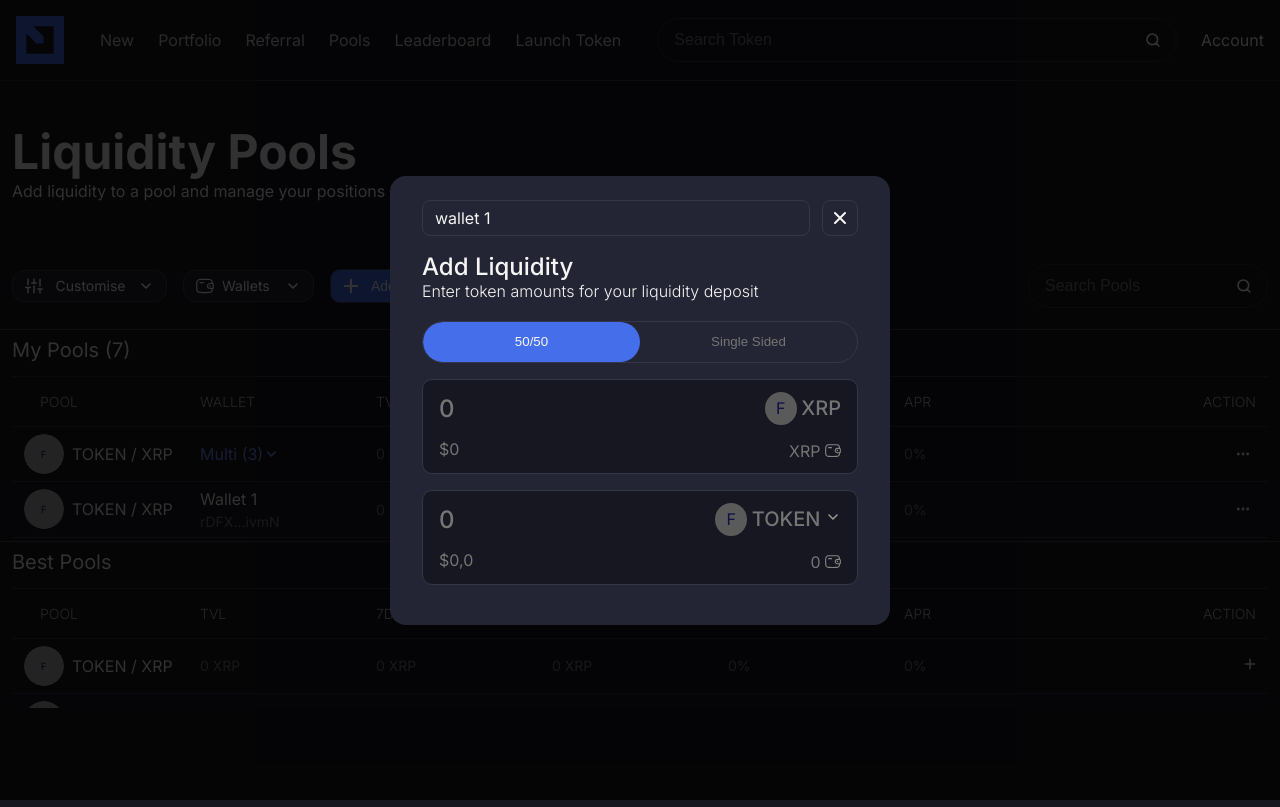
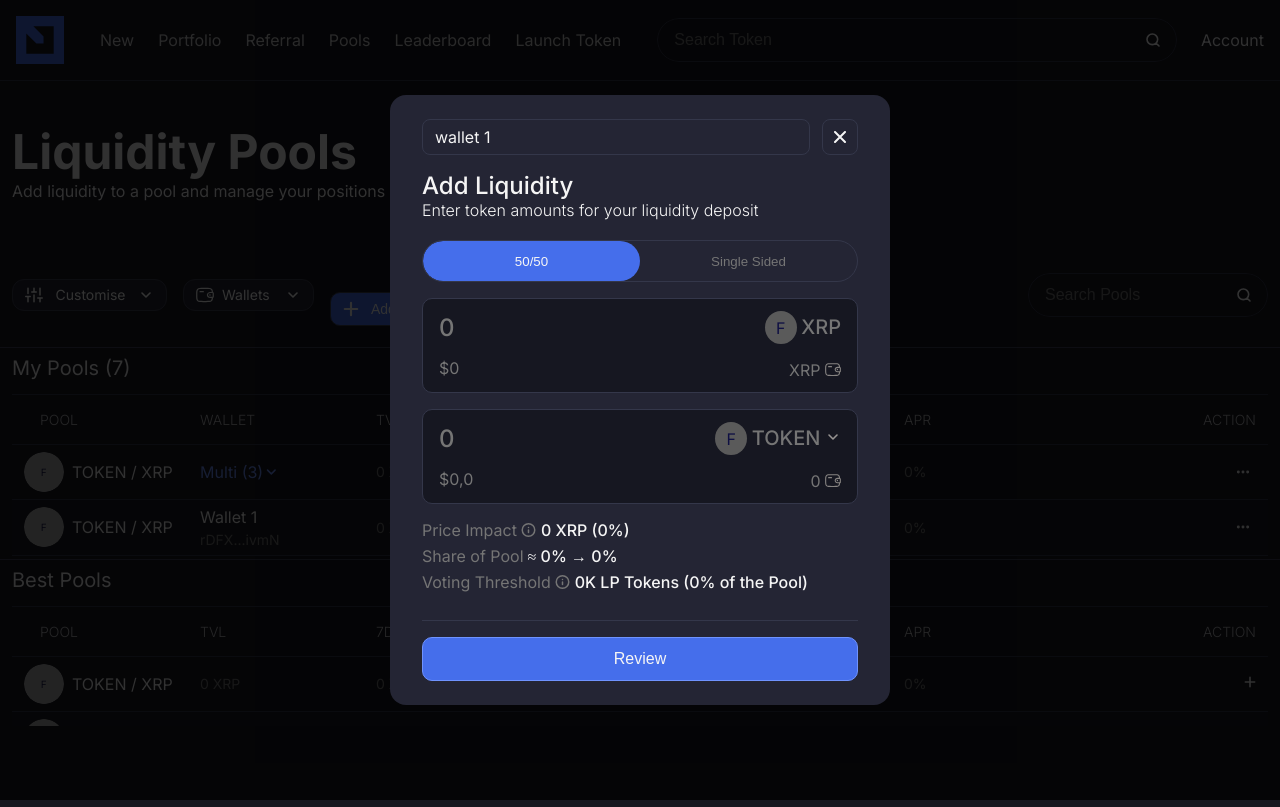
Before and after one commit to Nurit-Ltd/fl_portfolio-html, a plain HTML site: page liquidityPools.html in a window 1280 px wide. Both pictures are taken after a click on the button 1250 px from the left and 665 px from the top of the page. Drawn offline with Linux system fonts and the light colour scheme.

Commit message:
Add price impact and voting threshold information to liquidity pools, enhance styles for better layout

```diff
--- a/liquidityPools.html
+++ b/liquidityPools.html
@@ -1070,6 +1070,23 @@
                   </div>
                 </div>
               </div>
+
+              <ul class="amount-list-content">
+                <li class="list-item">Price Impact <img src="./public/images/info-icon-dark.svg" alt="info">
+                  <span class=list-value>0 XRP
+                    (0%)</span>
+                </li>
+                <li class="list-item"> <span>Share of Pool</span> <span class=list-value>≈ 0% → 0%</span></li>
+                <li class="list-item">Voting Threshold <img src="./public/images/info-icon-dark.svg" alt="info">
+                  <span class=list-value>0K
+                    LP Tokens (0% of the Pool)</span>
+                </li>
+              </ul>
+
+              <div class="add-liquidity-button">
+                <button>Review</button>
+              </div>
+
             </div>
           </div>
           <div class="tab-content" id="single-sided">
--- a/styles/modal.css
+++ b/styles/modal.css
@@ -170,3 +170,52 @@
     }
   }
 }
+
+.xrp:hover h3,
+.xrp:hover .xrp-text {
+  color: var(--text-primary);
+  transition: 0.3s ease-in-out;
+}
+
+.amount-list-content > *:not(:last-child) {
+  margin-bottom: 6px;
+}
+
+.list-item {
+  display: flex;
+  align-items: center;
+  gap: 4px;
+  list-style: none;
+  color: var(--text-secondary);
+
+  img {
+    cursor: pointer;
+    width: 16px;
+    height: 16px;
+    object-fit: contain;
+  }
+
+  .list-value {
+    font-weight: 500;
+    color: var(--text-primary);
+  }
+}
+
+.add-liquidity-button {
+  padding-top: 16px;
+  margin-top: 28px;
+  border-top: 1px solid var(--border-primary);
+
+  button {
+    width: 100%;
+    padding: 12px;
+    border: none;
+    border-radius: 10px;
+    background: var(--brand);
+    color: var(--text-primary);
+    font-size: 1rem;
+    font-weight: 500;
+    cursor: pointer;
+    border: 1px solid #6f93fe;
+  }
+}
```
